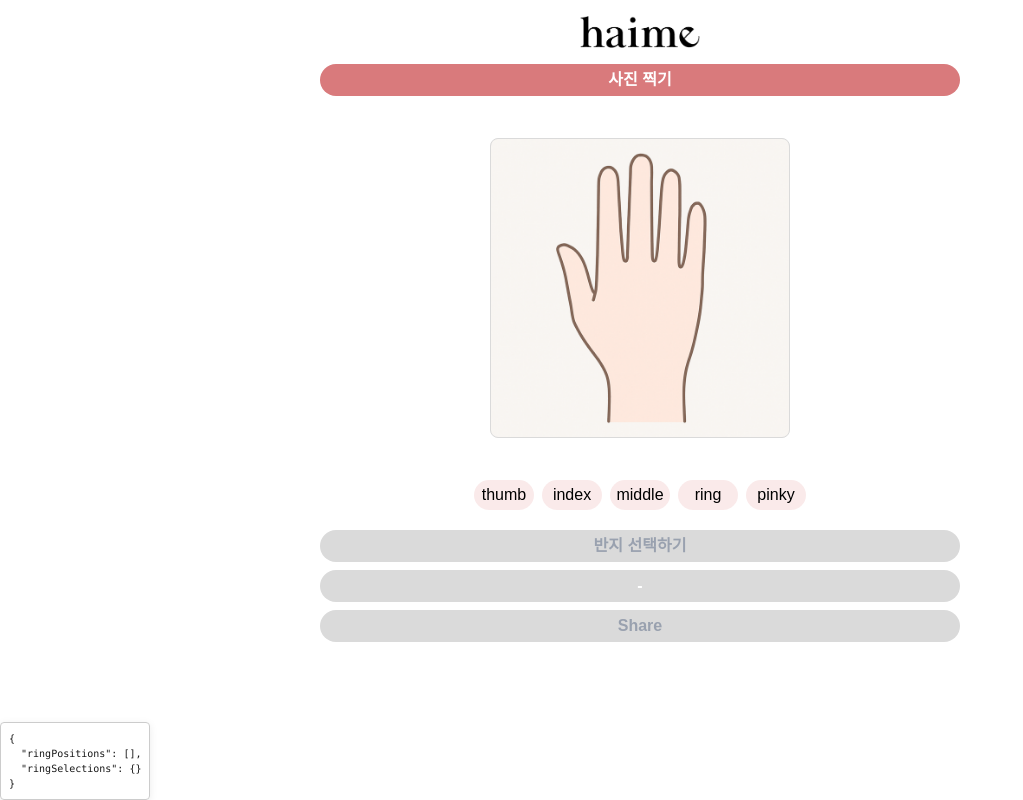
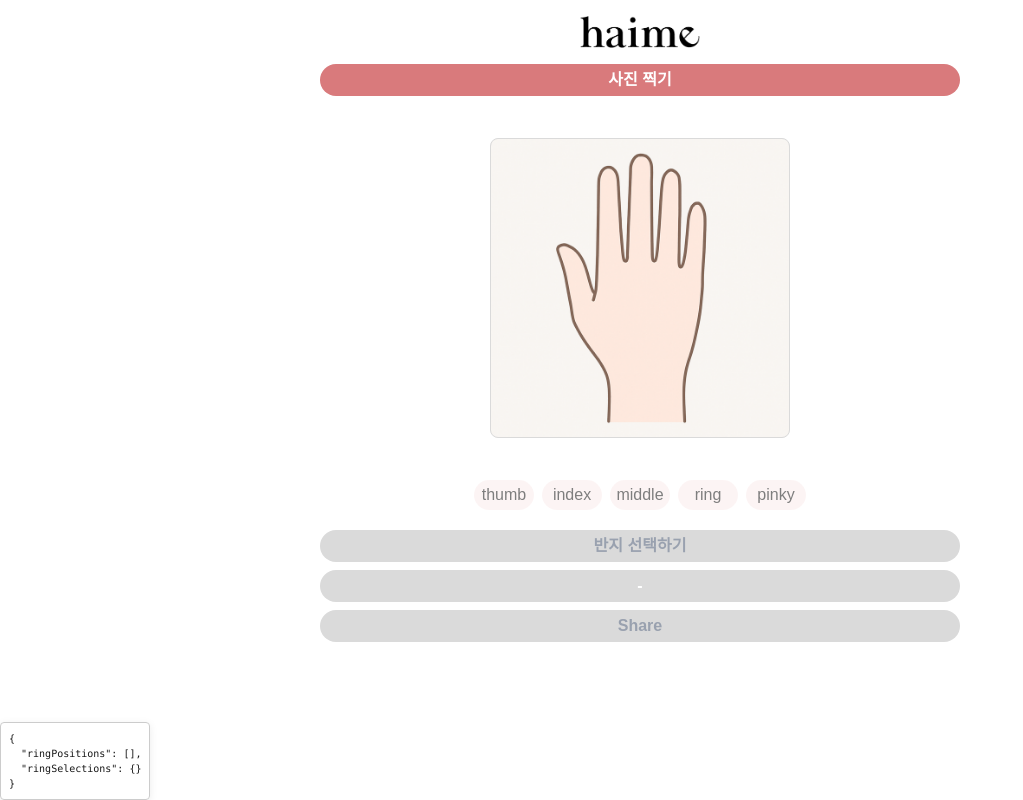
Before and after one commit to mhoo999/lets-try, a Next.js app: page / in a window 1280 px wide. Shown: the whole page, without its empty margins (0-1023 px from the left). Built offline with nearby package versions, Linux system fonts and the light colour scheme.

Commit message:
feat: 반지 90도 회전, 반지 먼저 선택(최초 엄지), 손가락 변경 시 이전 반지 해제

```diff
--- a/app/page.tsx
+++ b/app/page.tsx
@@ -17,6 +17,7 @@ export default function Home() {
   const [ringPositions, setRingPositions] = useState<{ finger: string; centerX: number; centerY: number; angle: number; length?: number }[]>([]);
   const [ringSelections, setRingSelections] = useState<{ [finger: string]: { ring: Ring; color: RingColor } }>({});
   const [modalOpen, setModalOpen] = useState(false);
+  const [ringSelected, setRingSelected] = useState(false); // 반지 선택 여부
 
   // 모바일/PC 환경 감지
   const isMobile = typeof window !== 'undefined' && /Mobi|Android|iPhone|iPad|iPod/i.test(navigator.userAgent);
@@ -71,7 +72,13 @@ export default function Home() {
 
   // FingerPills에서 손가락 선택 시
   const handleFingerSelect = (finger: string) => {
-    setSelectedFinger(finger); // finger는 항상 영문
+    setSelectedFinger(finger);
+    // 이전 반지 선택 해제, 새 손가락만 남김
+    setRingSelections((prev) => {
+      const newSelections: typeof prev = {};
+      if (prev[finger]) newSelections[finger] = prev[finger];
+      return newSelections;
+    });
   };
 
   // 반지 선택 버튼 클릭 시
@@ -81,11 +88,11 @@ export default function Home() {
 
   // 반지/컬러 선택 후 적용(팝업에서 선택하기 클릭 시)
   const handleRingApply = (ring: Ring, color: RingColor) => {
-    if (!selectedFinger) return; // 방어
-    setRingSelections(prev => ({
-      ...prev,
-      [selectedFinger]: { ring, color }
-    }));
+    // 최초 선택 시 엄지로 고정
+    if (!selectedFinger) setSelectedFinger('thumb');
+    const finger = selectedFinger || 'thumb';
+    setRingSelections({ [finger]: { ring, color } });
+    setRingSelected(true);
     setModalOpen(false);
   };
 
@@ -154,7 +161,7 @@ export default function Home() {
                     top: pos.centerY,
                     width: base,
                     height: base,
-                    transform: `translate(-50%,-50%) rotate(${pos.angle}rad)` ,
+                    transform: `translate(-50%,-50%) rotate(${pos.angle + Math.PI / 2}rad)`, // 90도 추가 회전
                     pointerEvents: 'none',
                     border: '2px solid red', // 디버깅용 테두리
                     zIndex: 9999,
@@ -183,8 +190,8 @@ export default function Home() {
       </div>
       {/* 하단 영역: FingerPills + 버튼 그룹 */}
       <div className="flex flex-col items-center w-full mb-[2vh]">
-        {/* FingerPills 항상 활성화 */}
-        <FingerPills selected={selectedFinger} onSelect={handleFingerSelect} disabled={false} />
+        {/* FingerPills: 반지 선택 전에는 비활성화 */}
+        <FingerPills selected={selectedFinger} onSelect={handleFingerSelect} disabled={!ringSelected} />
         <div className="flex flex-col gap-[1vh] items-center w-full mt-[2.5vh]">
           {/* 반지 선택 버튼: 사진만 있으면 활성화 */}
           <button
```
